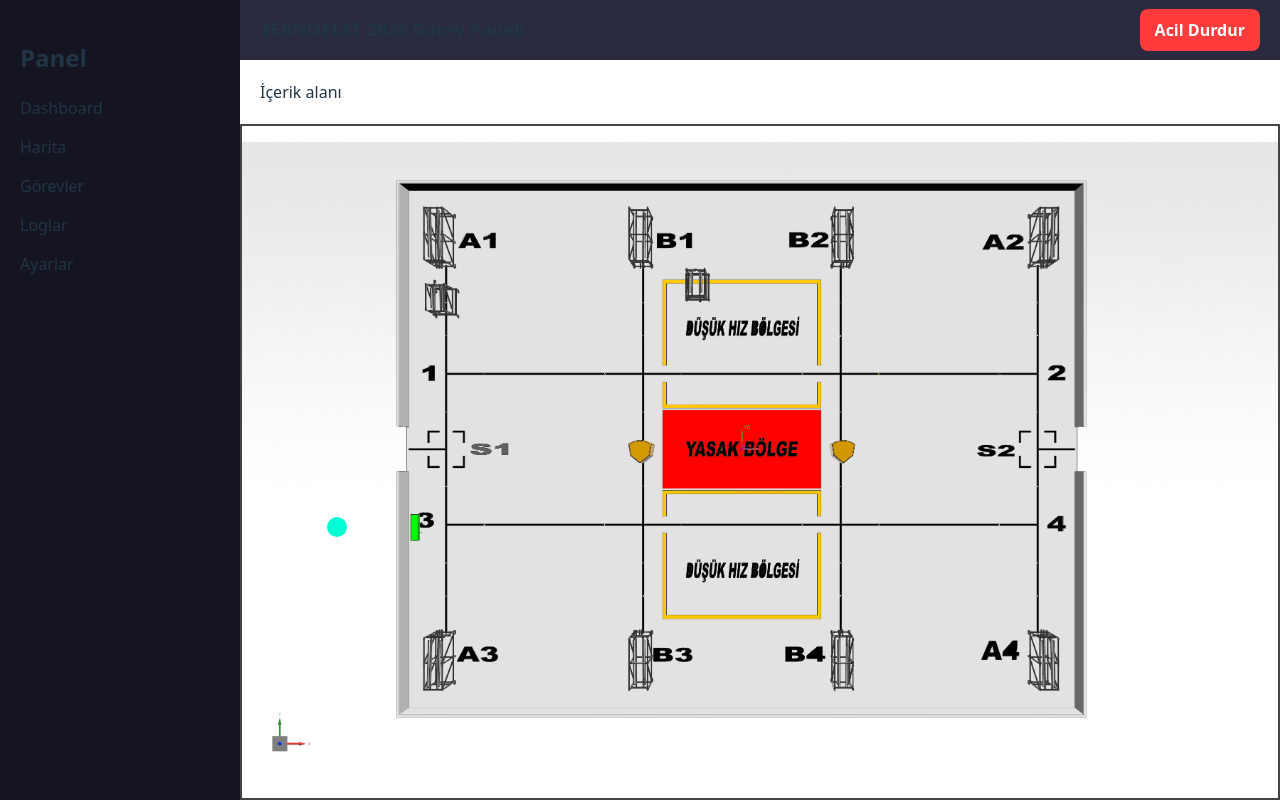
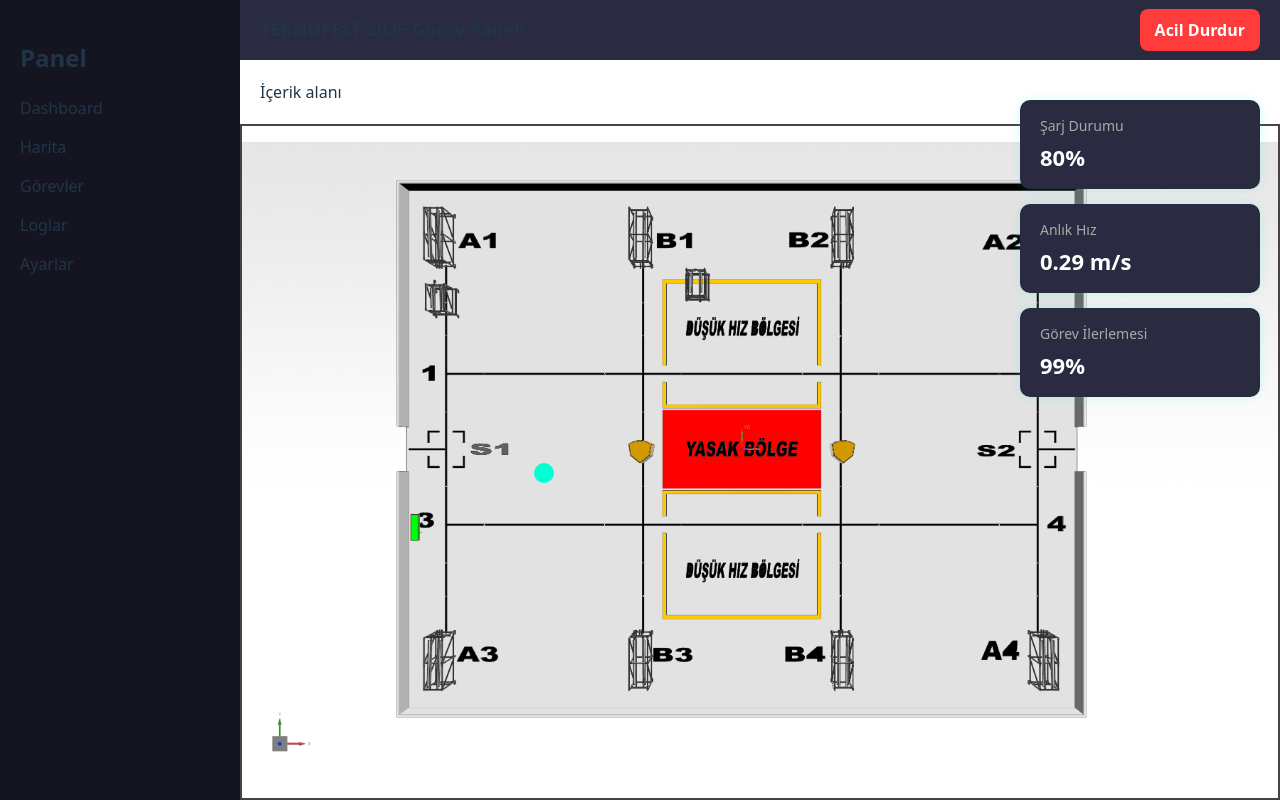
Before and after one commit to ebrarklc/teknofest-dashboard, a React (Vite) app in the folder teknofest-dashboard/: page / in a window 1280 px wide. Built offline with nearby package versions, Linux system fonts and the light colour scheme.

Commit message:
⚡ GÜN 4: Bilgi kartları (şarj, hız, ilerleme) entegre edildi

```diff
--- a/teknofest-dashboard/src/App.jsx
+++ b/teknofest-dashboard/src/App.jsx
@@ -4,6 +4,8 @@ import styled from 'styled-components';
 import Sidebar from './components/Sidebar';
 import TopBar from './components/TopBar';
 import RobotMap from './components/RobotMap';
+import StatusPanel from './components/StatusPanel';
+
 
 
 const Layout = styled.div`
@@ -33,6 +35,7 @@ function App() {
           İçerik alanı
         </div>
         <RobotMap />
+        <StatusPanel />
       </MainContent>
     </Layout>
   );
--- /dev/null
+++ b/teknofest-dashboard/src/components/InfoCard.jsx
@@ -0,0 +1,34 @@
+import React from 'react';
+import styled from 'styled-components';
+
+const Card = styled.div`
+  background-color: #2a2a40;
+  color: white;
+  border-radius: 10px;
+  padding: 15px 20px;
+  margin-bottom: 15px;
+  width: 200px;
+  box-shadow: 0 0 10px rgba(0, 255, 213, 0.2);
+`;
+
+const Title = styled.div`
+  font-size: 14px;
+  color: #aaa;
+  margin-bottom: 5px;
+`;
+
+const Value = styled.div`
+  font-size: 22px;
+  font-weight: bold;
+`;
+
+const InfoCard = ({ title, value }) => {
+  return (
+    <Card>
+      <Title>{title}</Title>
+      <Value>{value}</Value>
+    </Card>
+  );
+};
+
+export default InfoCard;
--- /dev/null
+++ b/teknofest-dashboard/src/components/StatusPanel.jsx
@@ -0,0 +1,37 @@
+import React, { useEffect, useState } from 'react';
+import styled from 'styled-components';
+import InfoCard from './InfoCard';
+
+const Container = styled.div`
+  position: absolute;
+  top: 100px;
+  right: 20px;
+  display: flex;
+  flex-direction: column;
+`;
+
+const StatusPanel = () => {
+  const [battery, setBattery] = useState(78);
+  const [speed, setSpeed] = useState(0.5);
+  const [progress, setProgress] = useState(20);
+
+  useEffect(() => {
+    const interval = setInterval(() => {
+      setBattery(Math.floor(Math.random() * 100));
+      setSpeed((Math.random() * 1).toFixed(2));
+      setProgress(Math.floor(Math.random() * 100));
+    }, 1000);
+
+    return () => clearInterval(interval);
+  }, []);
+
+  return (
+    <Container>
+      <InfoCard title="Şarj Durumu" value={`${battery}%`} />
+      <InfoCard title="Anlık Hız" value={`${speed} m/s`} />
+      <InfoCard title="Görev İlerlemesi" value={`${progress}%`} />
+    </Container>
+  );
+};
+
+export default StatusPanel;
```
